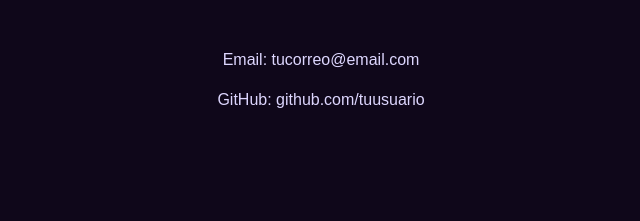
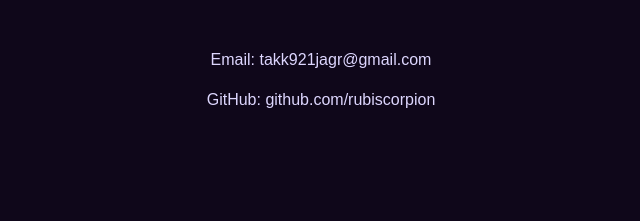
Before and after one commit to RubiScorpion/curriculum, a plain HTML site: page index.html in a window 1280 px wide. Shown: the part 2202-2423 px from the top of the page, 319-959 px from the left. Drawn offline with Linux system fonts and the light colour scheme.

Commit message:
Update index.html

```diff
--- a/index.html
+++ b/index.html
@@ -1,38 +1,22 @@
 <!DOCTYPE html>
 <html lang="es">
 <head>
-
   <meta charset="UTF-8">
   <meta name="viewport" content="width=device-width, initial-scale=1.0">
-
   <title>Adrián García</title>
-
   <link rel="stylesheet" href="style.css">
-
 </head>
-
 <body>
-
-  <!-- ===== NAVBAR ===== -->
-
   <nav>
-
     <a href="#inicio">Inicio</a>
     <a href="#sobre">Sobre mí</a>
     <a href="#skills">Habilidades</a>
     <a href="#proyectos">Proyectos</a>
     <a href="#contacto">Contacto</a>
-
   </nav>
 
-  <!-- ===== HERO ===== -->
-
   <section class="hero" id="inicio">
-
-    <!-- CAMBIA foto.jpg POR TU FOTO -->
-
     <img src="20260112_223935(0)(1).jpg" class="perfil">
-
     <h1>Adrián García</h1>
 
     <p>
@@ -42,13 +26,8 @@
     <a href="#contacto" class="btn">
       Contáctame
     </a>
-
   </section>
-
-  <!-- ===== SOBRE MI ===== -->
-
   <section id="sobre">
-
     <div class="container">
 
       <h2 class="titulo">
@@ -56,20 +35,12 @@
       </h2>
 
       <p class="texto">
-
         Soy estudiante con interés en tecnología, diseño y desarrollo web.
         Me gusta aprender nuevas habilidades y crear proyectos digitales modernos.
-
       </p>
-
     </div>
-
   </section>
-
-  <!-- ===== HABILIDADES ===== -->
-
   <section id="skills">
-
     <div class="container">
 
       <h2 class="titulo">
@@ -77,24 +48,16 @@
       </h2>
 
       <div class="skills">
-
         <div class="skill">HTML</div>
         <div class="skill">CSS</div>
         <div class="skill">JavaScript</div>
         <div class="skill">Comunicación</div>
         <div class="skill">Trabajo en equipo</div>
         <div class="skill">Aprendizaje rápido</div>
-
       </div>
-
     </div>
-
   </section>
-
-  <!-- ===== PROYECTOS ===== -->
-
   <section id="proyectos">
-
     <div class="container">
 
       <h2 class="titulo">
@@ -102,11 +65,7 @@
       </h2>
 
       <div class="proyectos">
-
-        <!-- CARD 1 -->
-
         <div class="card">
-
           <h3>App de Hábitos</h3>
 
           <p>
@@ -116,10 +75,8 @@
           <button class="btn" onclick="abrirModal()">
             Ver más
           </button>
-
         </div>
         <div class="card">
-
           <h3>App de Hábitos</h3>
 
           <p>
@@ -129,60 +86,36 @@
           <button class="btn" onclick="abrirModal()">
             Ver más
           </button>
+        </div>
       </div>
-
-    </div>
-
   </section>
 
-  <!-- ===== CONTACTO ===== -->
-
   <section id="contacto">
-
     <div class="container contacto">
-
       <h2 class="titulo">
         Contacto
       </h2>
 
-      <p>Email: tucorreo@email.com</p>
-
-      <p>GitHub: github.com/tuusuario</p>
-
+      <p>Email: takk921jagr@gmail.com</p>
+      <p>GitHub: github.com/rubiscorpion</p>
     </div>
-
   </section>
 
-  <!-- ===== FOOTER ===== -->
-
   <footer>
-
     © 2026 Adrián García — Portafolio Personal
-
   </footer>
 
-  <!-- ===== MODAL ===== -->
-
   <div id="modal" class="modal">
-
     <div class="modal-contenido">
-
       <span class="cerrar" onclick="cerrarModal()">
-
         &times;
-
       </span>
-
       <h2>
         App de Hábitos
       </h2>
-
       <p>
         Proyecto enfocado en seguimiento de hábitos diarios y rachas.
       </p>
-
-      <!-- CAMBIA imagen-proyecto.jpg -->
-
       <img src="imagen-proyecto.jpg" class="modal-img">
 
       <!-- VIDEO OPCIONAL -->
@@ -196,10 +129,7 @@
       -->
 
     </div>
-
   </div>
-
   <script src="script.js"></script>
-
 </body>
 </html>
```
